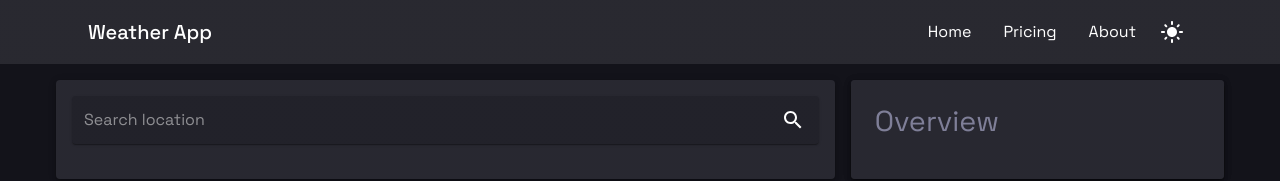
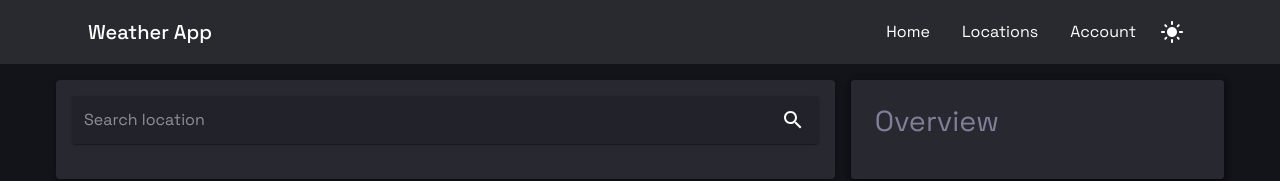
Before and after one commit to leo9iota/weather-app, a React (Create React App) app: page / in a window 1280 px wide. Shown: the top 181 px of the page. Built offline with nearby package versions, Linux system fonts and the light colour scheme.

Commit message:
Update menu items

```diff
--- a/src/components/NavBar.jsx
+++ b/src/components/NavBar.jsx
@@ -27,7 +27,7 @@ function NavBar() {
     setDrawer(open);
   };
 
-  const menuItems = ['Home', 'Pricing', 'About'];
+  const menuItems = ['Home', 'Locations', 'Account'];
   const isDarkTheme = currentTheme === 'dark';
 
   return (
```
